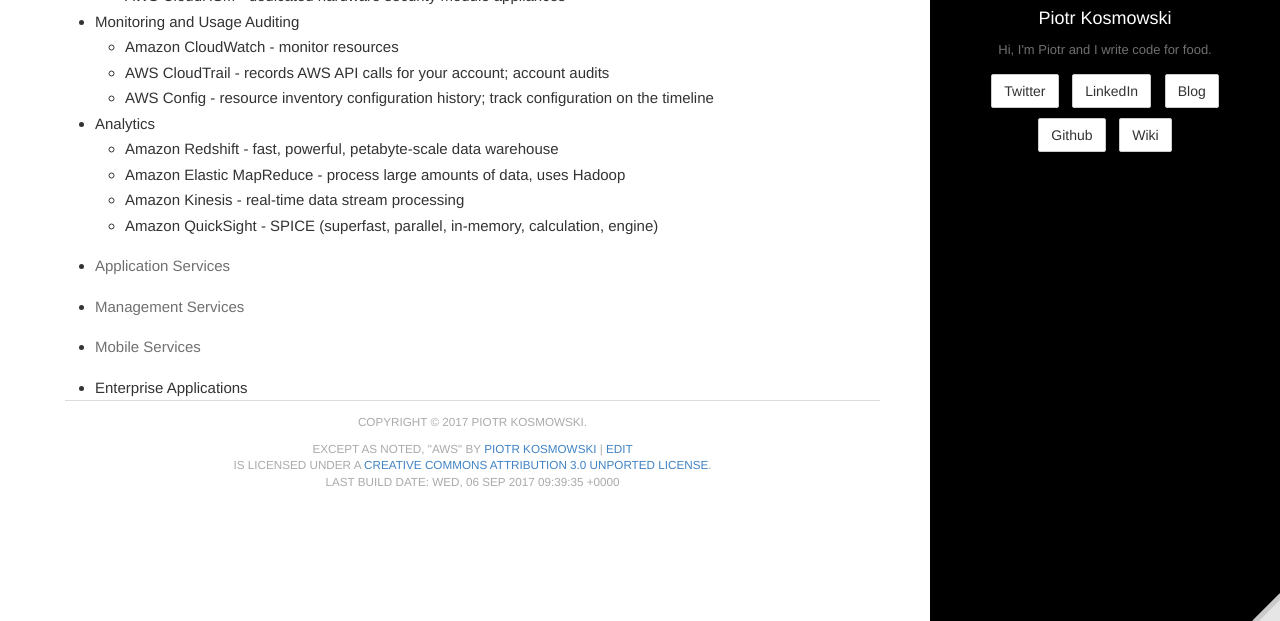
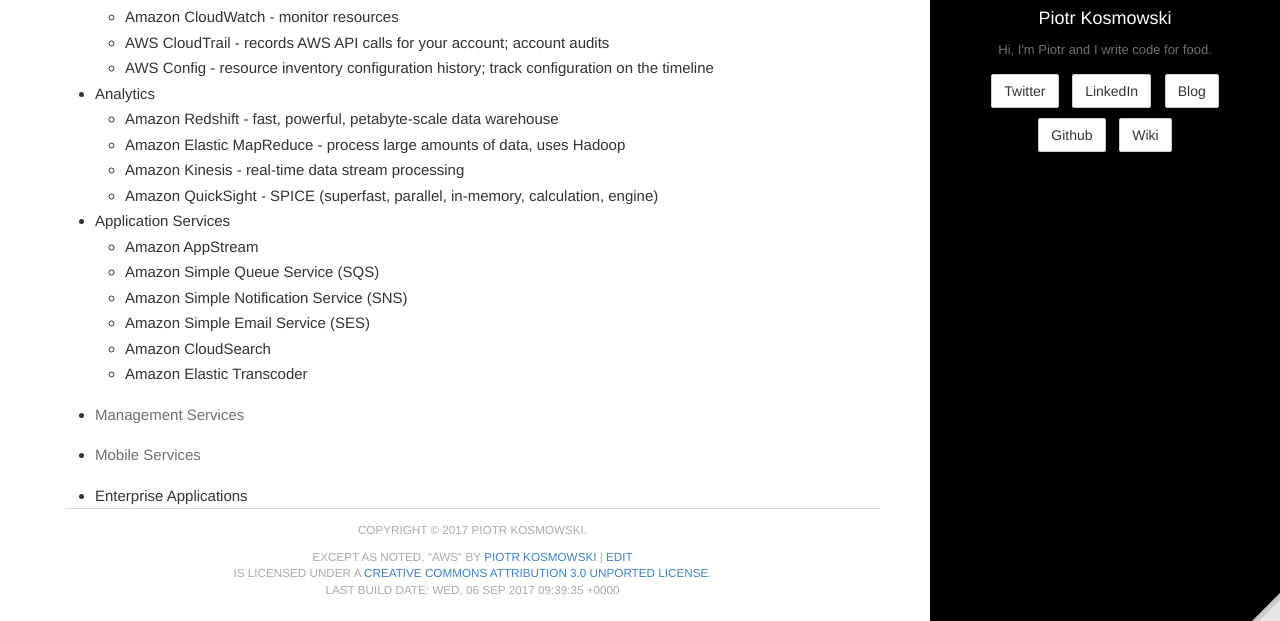
Before and after one commit to kospiotr/kospiotr.github.io, a Jekyll site: the page built from wiki/aws.md, in a window 1280 px wide and 900 px high, scrolled down 595 px, cut to the strip 279-900 px from the top of the window. Built offline with Jekyll 4.4.1, drawn with Linux system fonts in a browser that asks for light colours.

Commit message:
Update aws.md

```diff
--- a/wiki/aws.md
+++ b/wiki/aws.md
@@ -14,12 +14,12 @@
   * Elastic Load Balancing - automatically distribute traffic across multiple Amazon EC2 instances
 
 * Storage
- * Amazon S3 - internet scale storage via API; high durability, high latency; object store that cannot be modified, static flies like images and videos; stored in one of several AWS Regions
- * Amazon EBS - block storage for use with Amazon EC2; behaves like hard drive, can be modified, replicated in AZ
- * Amazon Glacier - storage for archiving and backup; low cost, performance not critical
- * AWS Storage Gateway - allows to securely connect external services to AWS storage; examples: connects an on-premises software apps with cloud-based storage, securely upload data to AWS Cloud, backup data on the AWS, mirror on-premises data
- * AWS Import/Export Snowball - securelly transfering data to/from AWS
- * Amazon CloudFront - global CDN
+  * Amazon S3 - internet scale storage via API; high durability, high latency; object store that cannot be modified, static flies like images and videos; stored in one of several AWS Regions
+  * Amazon EBS - block storage for use with Amazon EC2; behaves like hard drive, can be modified, replicated in AZ
+  * Amazon Glacier - storage for archiving and backup; low cost, performance not critical
+  * AWS Storage Gateway - allows to securely connect external services to AWS storage; examples: connects an on-premises software apps with cloud-based storage, securely upload data to AWS Cloud, backup data on the AWS, mirror on-premises data
+  * AWS Import/Export Snowball - securelly transfering data to/from AWS
+  * Amazon CloudFront - global CDN
 
 * Database
   * Amazon Relational Database (RDS) - managed relational database service; available: MySQL, Oracle, Postgres, MsSQL
@@ -49,6 +49,12 @@
   * Amazon QuickSight - SPICE (superfast, parallel, in-memory, calculation, engine)
 
 * Application Services
+  * Amazon AppStream
+  * Amazon Simple Queue Service (SQS)
+  * Amazon Simple Notification Service (SNS)
+  * Amazon Simple Email Service (SES)
+  * Amazon CloudSearch
+  * Amazon Elastic Transcoder
 
 * Management Services
 
```
